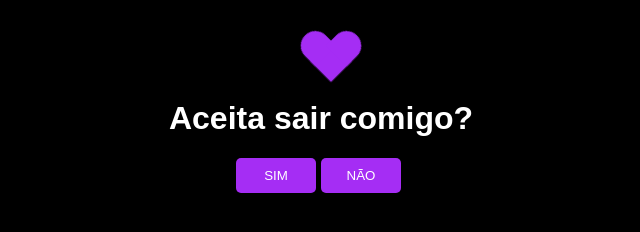
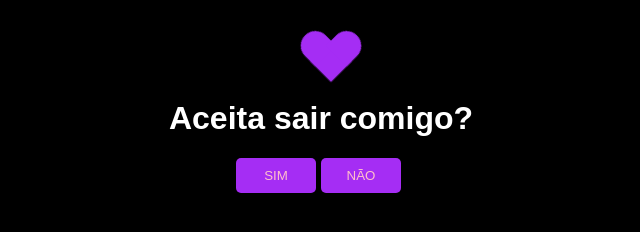
Before and after one commit to uaijudia/I-teste, a plain HTML site: page index.html in a window 1280 px wide. Shown: the full height of the page, 329-969 px from the left. Drawn offline with Linux system fonts and the light colour scheme.

Commit message:
Update styles.css

```diff
--- a/styles.css
+++ b/styles.css
@@ -20,7 +20,7 @@ section {
   background: #a52df4;
   border: none;
   border-radius: 5px;
-  color: white;
+  color: pink;
   padding: 10px;
   width: 80px;
 }
```
